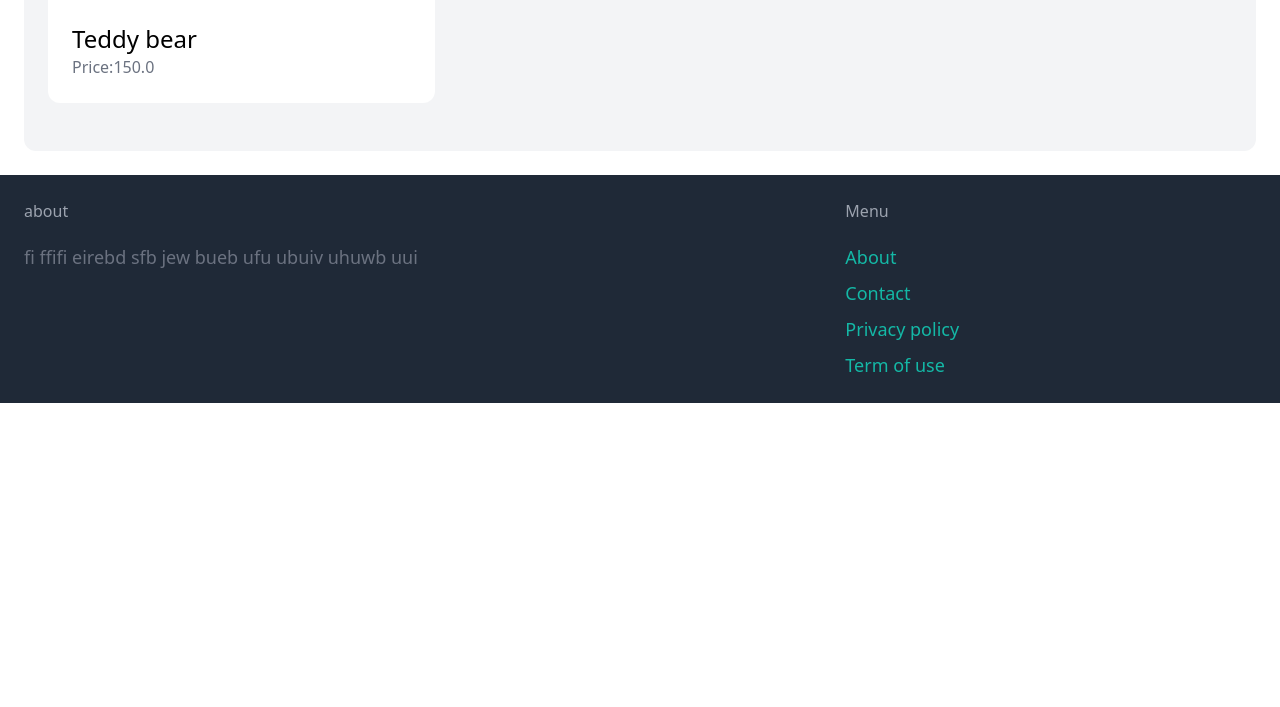
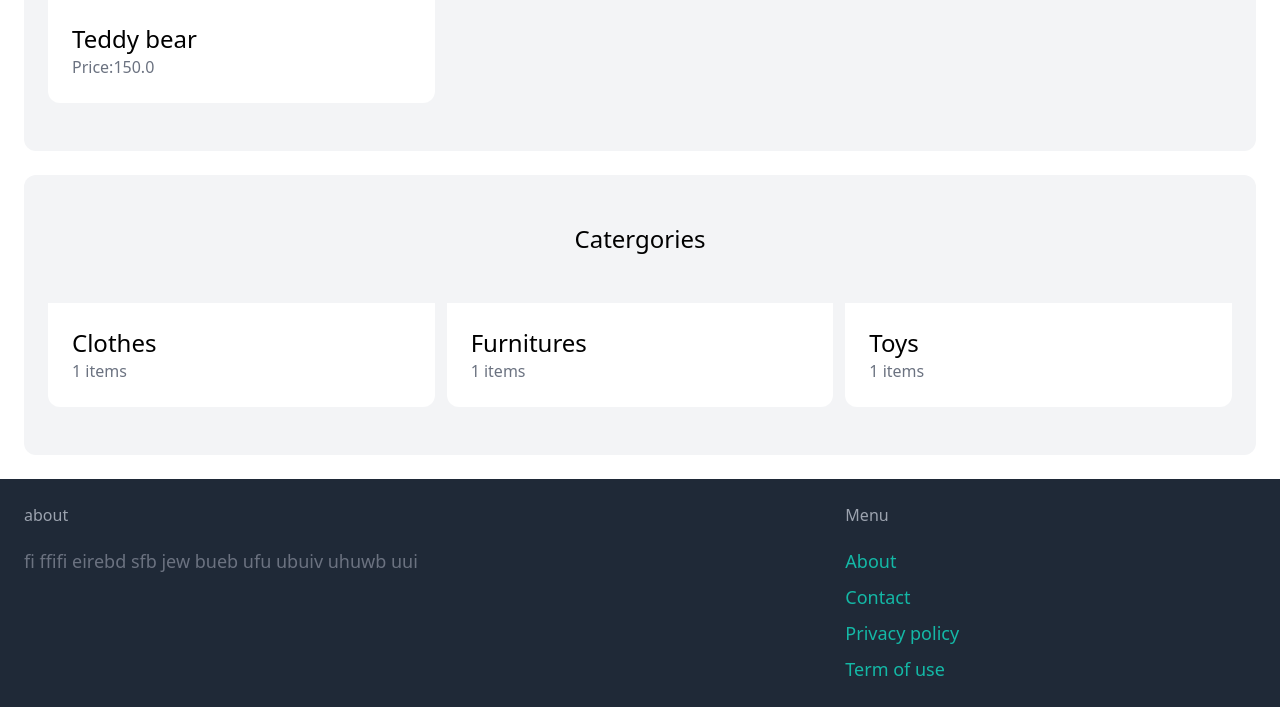
Before and after one commit to Thanushan1523/e-Commerce-webside, a Django app: page / in a window 1280 px wide. Shown: the part 641-1348 px from the top of the page. Before the commit the page ends 1044 px from the top, so only its background shows below. Run offline with Django 4.2, Linux system fonts and the light colour scheme; data comes from the database, SQL or seed files in the repository; some libraries are stand-ins or nearby versions.

Commit message:
catergories in frot page

```diff
--- a/puddle/core/templates/core/index.html
+++ b/puddle/core/templates/core/index.html
@@ -24,4 +24,24 @@ welcome
        {% endfor %}
  </div>
 </div>
+
+<div class ="mt-6 px-6 py-12 bg-gray-100 rounded-xl">
+       <h2 class="mb-12 text-2xl text-center">Catergories</h2>
+ <div class="grid grid-cols-3 gap-3">
+      {% for category in categories %}
+      <div>
+       <a href="#">
+              <div>
+
+              </div>
+              <div class="p-6 bg-white rounded-b-xl">
+                     <h2 class="text-2xl" >{{ category.name }}</h2>
+                     <p class="text-gray-500" >{{category.items.count}} items</p>
+              </div>
+
+       </a>
+</div>
+      {%endfor %}
+ </div>
+</div>
        {%endblock %}
```
